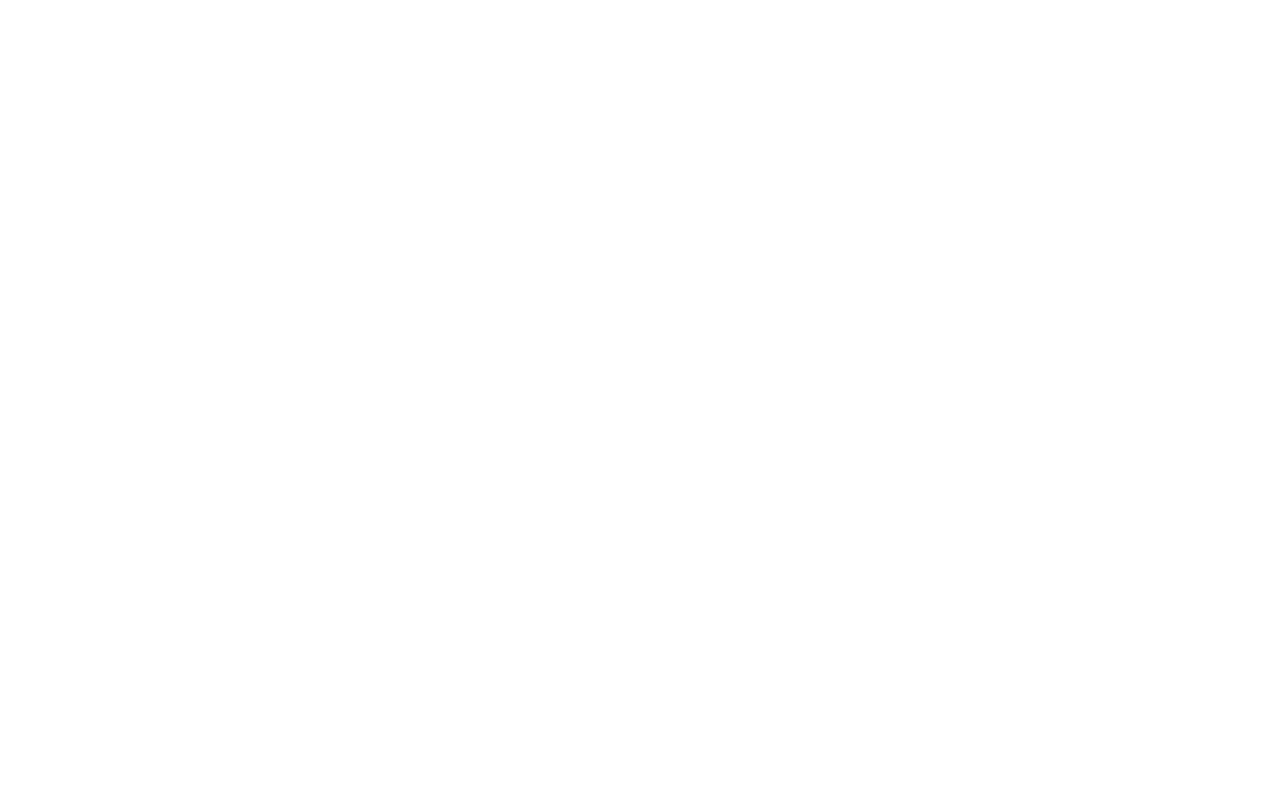
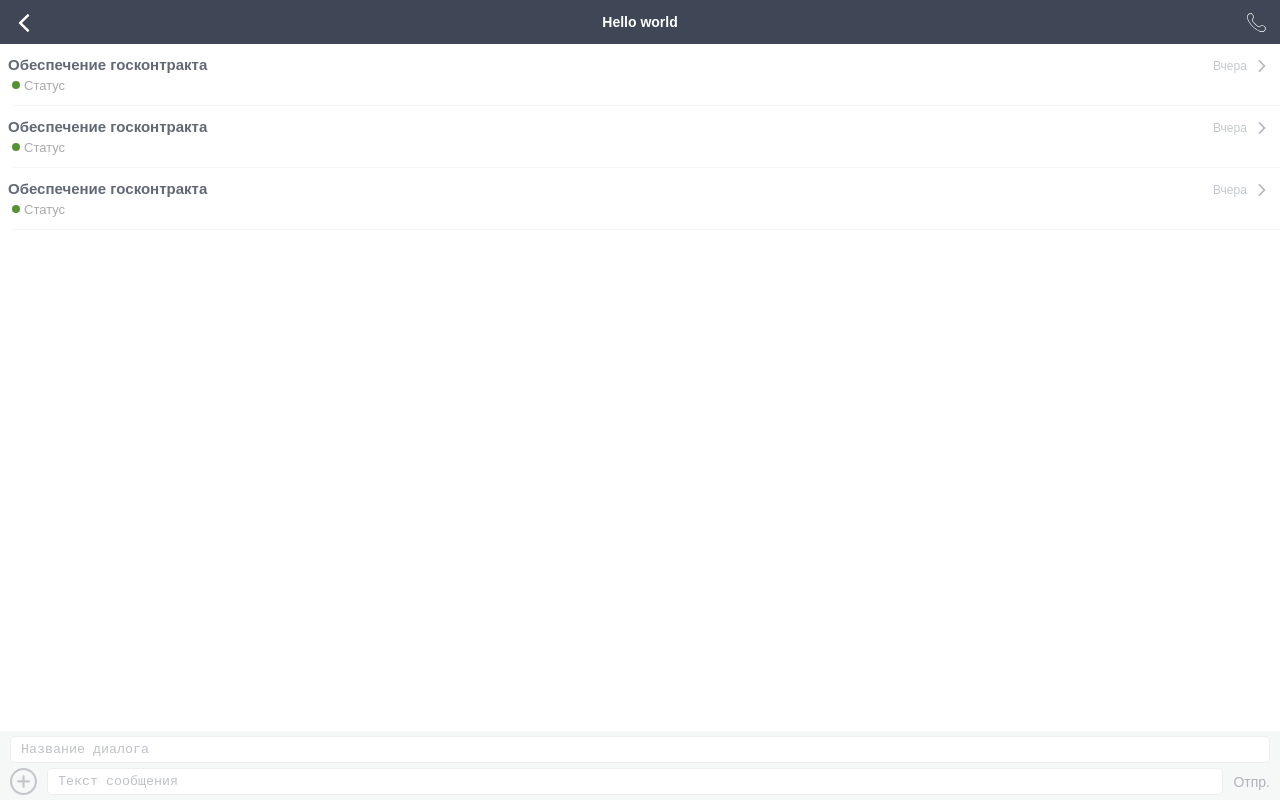
Before and after one commit to avalsoff/vue-btskf-online, a Vue app: page /#/ in a window 1280 px wide. Built offline with nearby package versions, Linux system fonts and the light colour scheme.

Commit message:
add custom icons to button component

```diff
--- a/src/components/ButtonComponent.vue
+++ b/src/components/ButtonComponent.vue
@@ -6,14 +6,13 @@
 
 
 <script>
-const images = ['add', 'angle-left', 'phone-call', 'edit', 'cancel'];
-images.forEach(img => require(`../assets/${img}.svg`));
 
 export default {
   data () {
     return {
       style: {
-        backgroundImage: `url('${require('../assets/add.svg')}')`
+        backgroundImage: 'url(' + this.iconRequire() + ')',
+        backgroundSize: this.iconSize + '%'
       }
     }
   },
@@ -24,7 +23,15 @@
     },
     icon: {
       type: String,
-      default: '../assets/add.svg',
+    },
+    iconSize: {
+      type: String,
+      default: '100'
+    }
+  },
+  methods: {
+    iconRequire () {
+      return this.icon ? require('../assets/' + this.icon + '.svg') : '';
     }
   }
 }
@@ -34,13 +41,16 @@
 .button {
   display: block;
   min-width: 27px;
-  font-size: 12px;
-  padding: 0 5px;
+  font-size: 14px;
   height: 27px;
+  padding: 0;
   border: none;
   flex: 1 0 auto;
   background-color: unset;
   background-size: contain;
   background-repeat: no-repeat;
+  background-position: 50% 50%;
+  color: #AFB3BA;
+  outline: none;
 }
 </style>
--- a/src/components/SendUIs.vue
+++ b/src/components/SendUIs.vue
@@ -23,6 +23,7 @@
   background-color: #F6F7F7;
   padding: 5px 10px 0;
   display: flex;
+  align-items: center;
 
   &--last {
     padding-bottom: 5px;
--- a/src/router.js
+++ b/src/router.js
@@ -8,6 +8,7 @@
     {
       path: '/about',
       name: 'about',
+      alias: '/',
       // route level code-splitting
       // this generates a separate chunk (about.[hash].js) for this route
       // which is lazy-loaded when the route is visited.
--- a/src/views/About.vue
+++ b/src/views/About.vue
@@ -1,8 +1,16 @@
 <template>
   <div class="about">
     <HeaderPanel heading="Hello world">
-      <Button-component slot="left" />
-      <Button-component slot="right" />
+      <Button-component
+        slot="left"
+        icon="angle-left"
+        iconSize="65"
+      />
+      <Button-component
+        slot="right"
+        icon="phone-call"
+        iconSize="70"
+      />
     </HeaderPanel>
     <DialogItems />
     <footer class="about__footer">
@@ -14,7 +22,7 @@
       </SendUIs>
       <SendUIs :isLast="true">
         <ButtonComponent
-          icon="../assets/logo.png"
+          icon="add"
         />
         <InputText
           placeholder="Текст сообщения"
```
